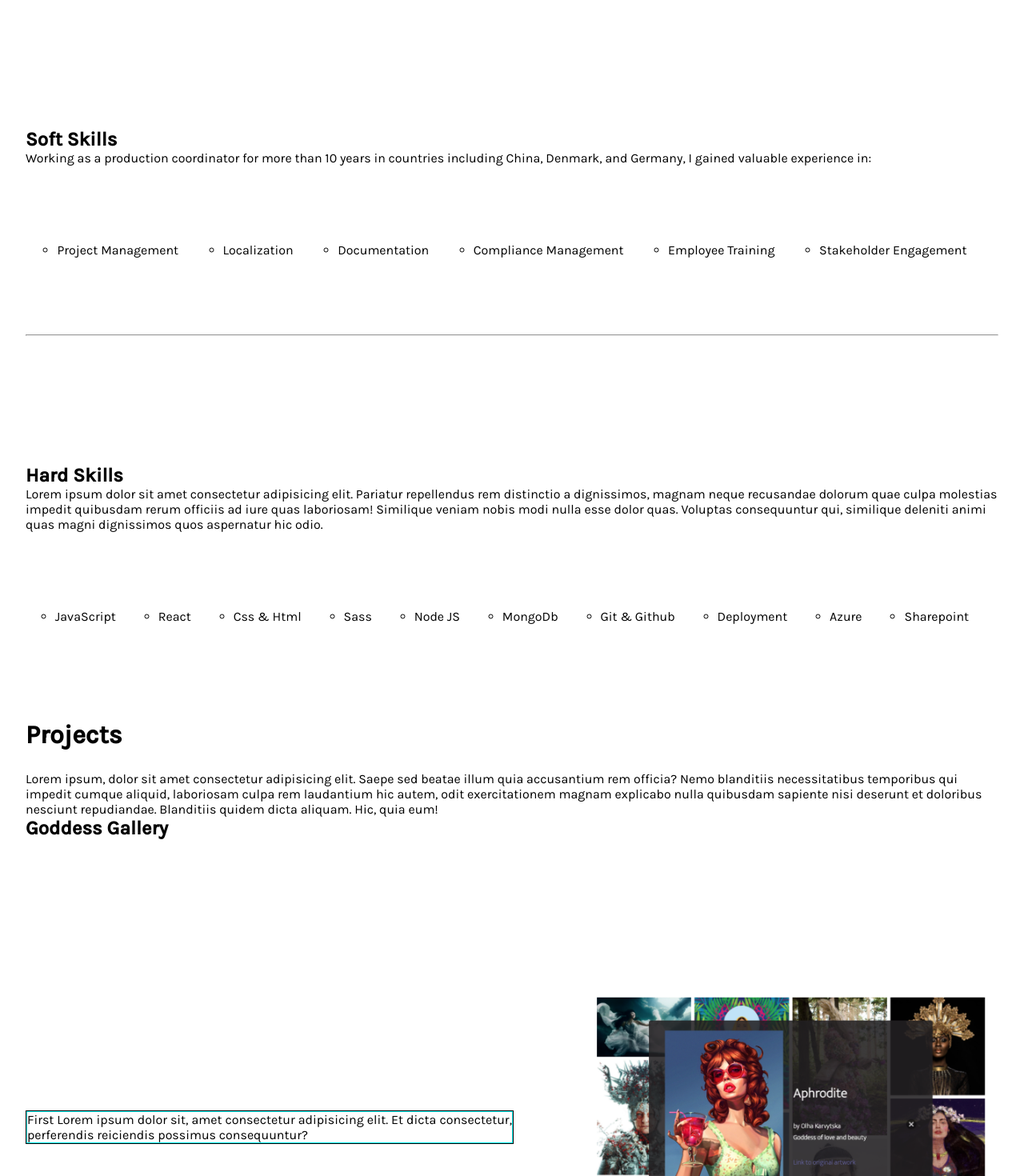
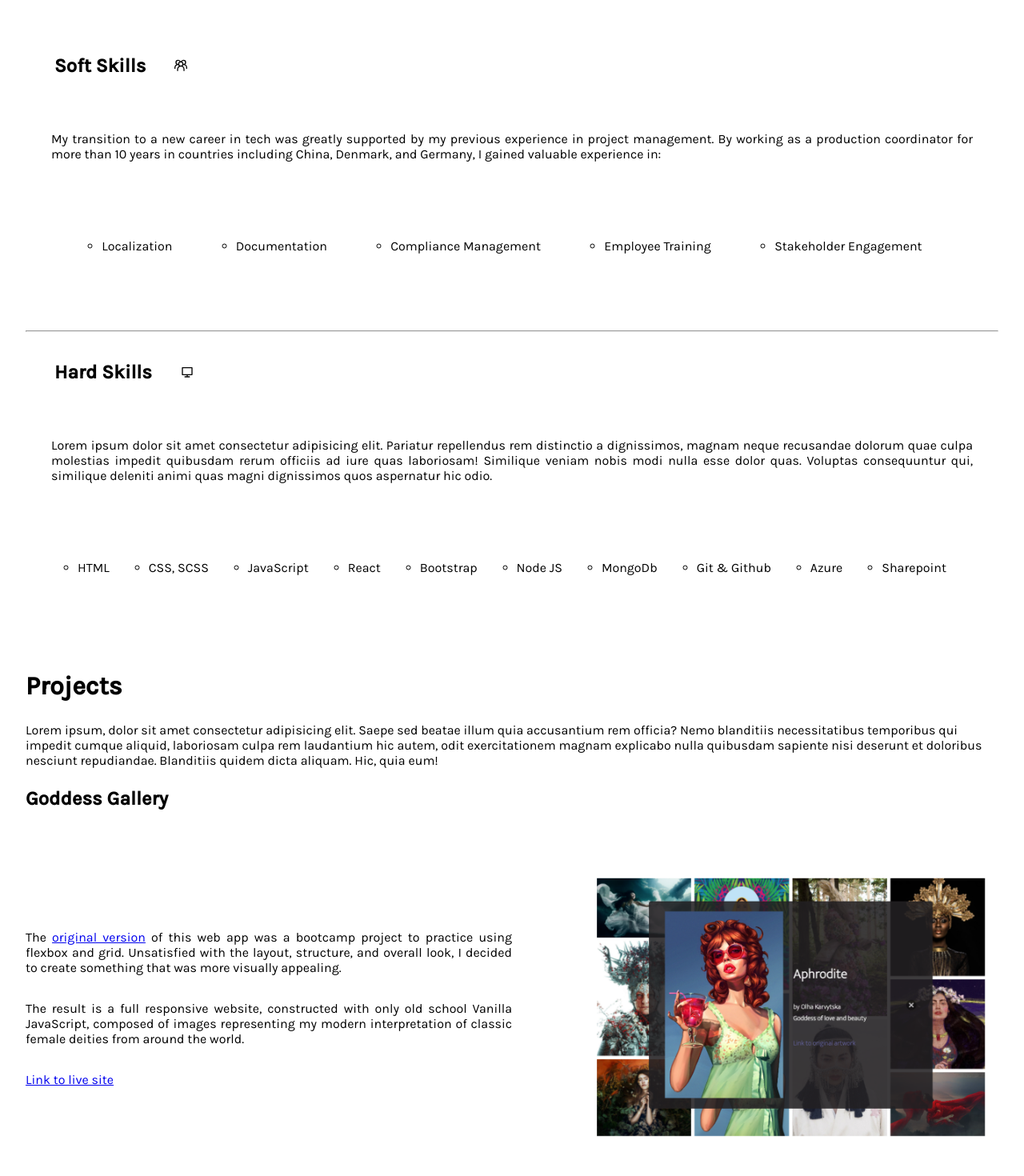
Before and after one commit to HWBarrows/portfolio, a React (Create React App) app: page /skills in a window 1280 px wide. Shown: the top 1470 px of the page at 80% size. Built offline with nearby package versions, Linux system fonts and the light colour scheme.

Commit message:
adding conditional styling to sticky titles

```diff
--- a/src/components/App.jsx
+++ b/src/components/App.jsx
@@ -1,14 +1,12 @@
 import './App.scss'
-// import HomePage from './components/HomePage.jsx'
 import MyRoutes from '../components/MyRoutes.jsx'
-import NavBar from './navBar/NavBar.jsx'
-// import AboutMe from './AboutMe'
+
+
 
 export default function App (){
     return (
 
             <div className='happyAppy'>
-                {/* <NavBar/> */}
                 <MyRoutes/>
             </div>
 
--- a/src/components/about/AboutMe.jsx
+++ b/src/components/about/AboutMe.jsx
@@ -8,7 +8,7 @@ export default function AboutMe (){
 
             <div className='summary'>
                 <h1>About</h1>
-                <p> In November 2021 I looked at a JavaScript event object for the first time. Seeing that it was possible to break down an event to the exact pixel clicked, I finally understood the power of programming. Since that fateful day, I've been passionately learning as much as I can about new and emerging technologies and creating fun projects along the way.</p>
+                <p> In November of 2021, I looked at a JavaScript event object for the first time. Seeing that it was possible to breakdown an event to the exact pixel clicked, I finally understood the power of programming. Since that fateful day, I've been passionately learning as much as I can about new and emerging technologies and creating fun projects along the way.</p>
                 <p>Born in New York City, educated in Copenhagen, currently residing in Berlin, the digital products I create reflect my international background:</p>
                 <h4>Colorful. Clear. Creative.</h4>
             </div>
--- a/src/components/about/AboutMe.scss
+++ b/src/components/about/AboutMe.scss
@@ -2,7 +2,7 @@ $hbpink:#CD6479;
 $hbaqua: #41B2BA;
 
 .aboutWrapper {
-    min-height: 110vh;
+    min-height: 100vh;
     width: 100%;
     background-image: url('../../assets//redo.png');
     background-size: cover;
--- a/src/components/computerThings/Computer.scss
+++ b/src/components/computerThings/Computer.scss
@@ -1,9 +1,7 @@
 .computerWrapper {
     //border: 2px solid fuchsia;
     background-color: white;
-    padding-right: 2em;
-    padding-left: 2em;
-    //width:95vw;
+    padding:2em;
 
     h2{
         background-color: white;
@@ -12,11 +10,18 @@
 }
 
 .social {
-    padding-top: 20vh;
+    margin: 2em;
+    p{
+        text-align: justify;
+    }
 }
 
-.digital {
-    padding-top:1em;
+.iconic {
+    h2{
+        display: inline-block;
+        margin:1.5em;
+    }
+
 }
 
 .listWrapper {
@@ -55,9 +60,10 @@
 .contentWrapper {
     //border: 1px solid fuchsia;
     display: flex;
-    height: 80vh;
+    //height: 80vh;
     justify-content: space-between;
     align-items: center;
+    margin-bottom: 5em;
 }
 
 
@@ -65,14 +71,15 @@
     width: 50%;
     background-color: white;
     display: flex;
-    justify-content: center;
-    border:1px solid black;
+    flex-direction: column;
+    gap:2em;
+    //border:1px solid black;
 
     p{
         //margin-top: 20vh;
         background-color: white;
         text-align: justify;
-        border:1px solid aqua;
+        //border:1px solid aqua;
         //height: 10vh;
     }
  }
@@ -122,8 +129,10 @@
 
 .stacking{
     //border: 2px solid orange;
-    height: 5.5vh;
-    padding-bottom: 1em;
+    margin-top: 1em;
+    height:2.5em;
+    // height: 5.5vh;
+    //padding-bottom: 1em;
     width: 50%;
 }
 
--- a/src/components/computerThings/ComputerThings.jsx
+++ b/src/components/computerThings/ComputerThings.jsx
@@ -1,18 +1,36 @@
+import React,{ useRef, useState } from 'react'
 import './Computer.scss'
+import { GrGroup } from 'react-icons/gr';
+import { RiComputerLine } from 'react-icons/ri'
 
 export default function ComputerThings({skillsRef}) {
+    const active = (x)=>{
+       setTitleStyle({color: "#CD6479", textDecoration: "underline"})
+    }
+//{color: "#CD6479", textDecoration: "underline"}
+    const inactive = (x)=> {
+        setTitleStyle({color: "grey", textDecoration: "none", fontSize:"1.5em"})
+    }
+ const [titleStyle, setTitleStyle ]= useState({color:"black"})
+ const title1 = useRef(null)
+ const title2 = useRef(null)
+
     return(
         <div className="computerWrapper" ref={skillsRef}>
-            {/* <div className='stickyTitle'>
-             <h1>Skills</h1>
-            </div> */}
+
+                <div className='iconic'>
+                    <h2>Soft Skills</h2>
+                    <GrGroup/>
+                </div>
+
                 <div className='social'>
-                    <h2>Soft Skills</h2>
-                    <p>Working as a production coordinator for more than 10 years in countries including China, Denmark, and Germany, I gained valuable experience in: </p>
+
+                    <p>My transition to a new career in tech was greatly supported by my previous experience in project management.
+                    By working as a production coordinator for more than 10 years in countries including China, Denmark, and Germany, I gained valuable experience in: </p>
 
                     <ul className='listWrapper'>
 
-                            <li>Project Management</li>
+
                             <li>Localization</li>
                             <li>Documentation</li>
                             <li>Compliance Management</li>
@@ -22,19 +40,23 @@ export default function ComputerThings({skillsRef}) {
 
                 </div>
              <hr/>
+
+                <div className='iconic'>
+                    <h2>Hard Skills</h2>
+                    <RiComputerLine/>
+                </div>
                 <div className='social'>
-                    <h2>Hard Skills</h2>
                     <p>Lorem ipsum dolor sit amet consectetur adipisicing elit. Pariatur repellendus rem distinctio a dignissimos, magnam neque recusandae dolorum quae culpa molestias impedit quibusdam rerum officiis ad iure quas laboriosam! Similique veniam nobis modi nulla esse dolor quas. Voluptas consequuntur qui, similique deleniti animi quas magni dignissimos quos aspernatur hic odio.</p>
                     <ul className='listWrapper'>
 
+                            <li>HTML</li>
+                            <li>CSS, SCSS</li>
                             <li>JavaScript</li>
                             <li>React</li>
-                            <li>Css & Html</li>
-                            <li>Sass</li>
+                            <li>Bootstrap</li>
                             <li>Node JS</li>
                             <li>MongoDb </li>
-                            <li> Git & Github</li>
-                            <li>Deployment</li>
+                            <li>Git & Github</li>
                             <li>Azure</li>
                             <li>Sharepoint</li>
                         </ul>
@@ -48,24 +70,28 @@ export default function ComputerThings({skillsRef}) {
                 </div>
                     <p>Lorem ipsum, dolor sit amet consectetur adipisicing elit. Saepe sed beatae illum quia accusantium rem officia? Nemo blanditiis necessitatibus temporibus qui impedit cumque aliquid, laboriosam culpa rem laudantium hic autem, odit exercitationem magnam explicabo nulla quibusdam sapiente nisi deserunt et doloribus nesciunt repudiandae. Blanditiis quidem dicta aliquam. Hic, quia eum!</p>
                     <div className='projectWrapper'>
-                            <h2 className='title1 stacking'>Goddess Gallery</h2>
-                        <div className='contentWrapper'>
-                        <div className='first text'><p>First Lorem ipsum dolor sit, amet consectetur adipisicing elit. Et dicta consectetur, perferendis reiciendis possimus consequuntur?</p></div>
+                            <h2 className='title1 stacking' style={titleStyle} >Goddess Gallery</h2>
+                        <div className='contentWrapper'onMouseEnter={()=> active(title1)} onMouseLeave={()=> inactive(title1)}>
+                        <div className='first text'>
+                            <p>The <a href="https://github.com/HWBarrows/gallery-site" target="_blank">original version</a> of this web app was a bootcamp project to practice using flexbox and grid. Unsatisfied with the layout, structure, and overall look, I decided to create something that was more visually appealing.</p>
+                            <p>The result is a full responsive website, constructed with only old school Vanilla JavaScript, composed of images representing my modern interpretation of classic female deities from around the world.</p>
+                            <a href='https://hwbarrows.github.io/newGallery/' target="_blank">Link to live site</a>
+                            </div>
                         <div className="snapshot snapOne"></div>
                         </div>
-                            <h2 className='title2 stacking'>Wu-Tang Forever</h2>
-                        <div className='contentWrapper'>
+                            <h2 className='title2 stacking'style={titleStyle} >Wu-Tang Forever</h2>
+                        <div className='contentWrapper'onMouseEnter={()=> active(title2)} onMouseLeave={inactive}>
                         <div className='second text'><p>Second Lorem ipsum dolor sit, amet consectetur adipisicing elit. Et dicta consectetur, perferendis reiciendis possimus consequuntur?</p></div>
                         <div className="snapshot snapTwo"></div>
                         </div>
-                            <h2 className='title3 stacking'>Tip-Cal</h2>
-                        <div className='contentWrapper'>
+                            <h2 className='title3 stacking'style={titleStyle}>Tip-Cal</h2>
+                        <div className='contentWrapper'onMouseEnter={active} onMouseLeave={inactive}>
                         <div className='third text'><p>Third Lorem ipsum dolor sit, amet consectetur adipisicing elit. Et dicta consectetur, perferendis reiciendis possimus consequuntur?</p></div>
                         <div className="snapshot snapThree"></div>
                         </div>
 
-                            <h2 className='title4 stacking'>Pure Sweetness</h2>
-                        <div className='contentWrapper'>
+                            <h2 className='title4 stacking'style={titleStyle}>Pure Sweetness</h2>
+                        <div className='contentWrapper'onMouseEnter={active} onMouseLeave={inactive}>
                         <div className='fourth text'><p>Fourth Lorem ipsum dolor sit, amet consectetur adipisicing elit. Et dicta consectetur, perferendis reiciendis possimus consequuntur?</p></div>
                         <div className="snapshot snapFour"></div>
 
```
Also changed, not shown: src/components/contact/Form.jsx (+7 -32 lines).
